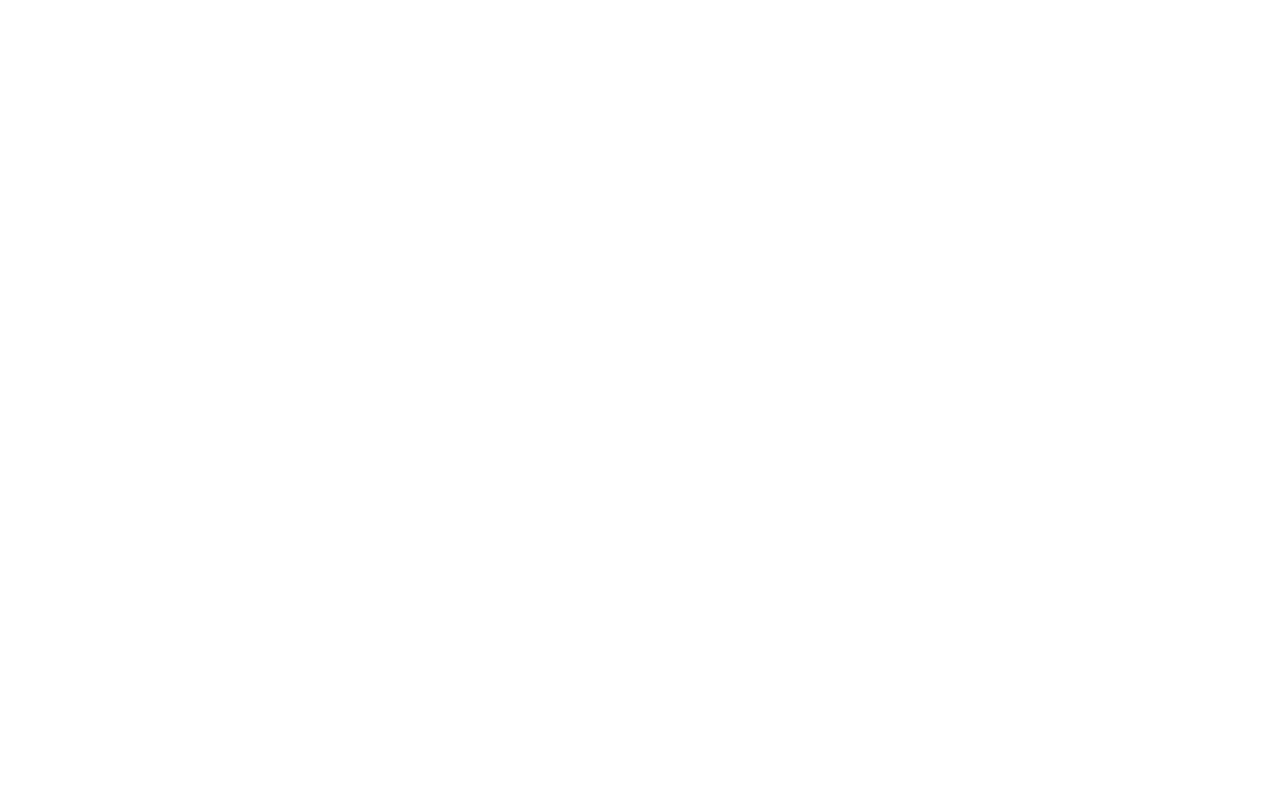
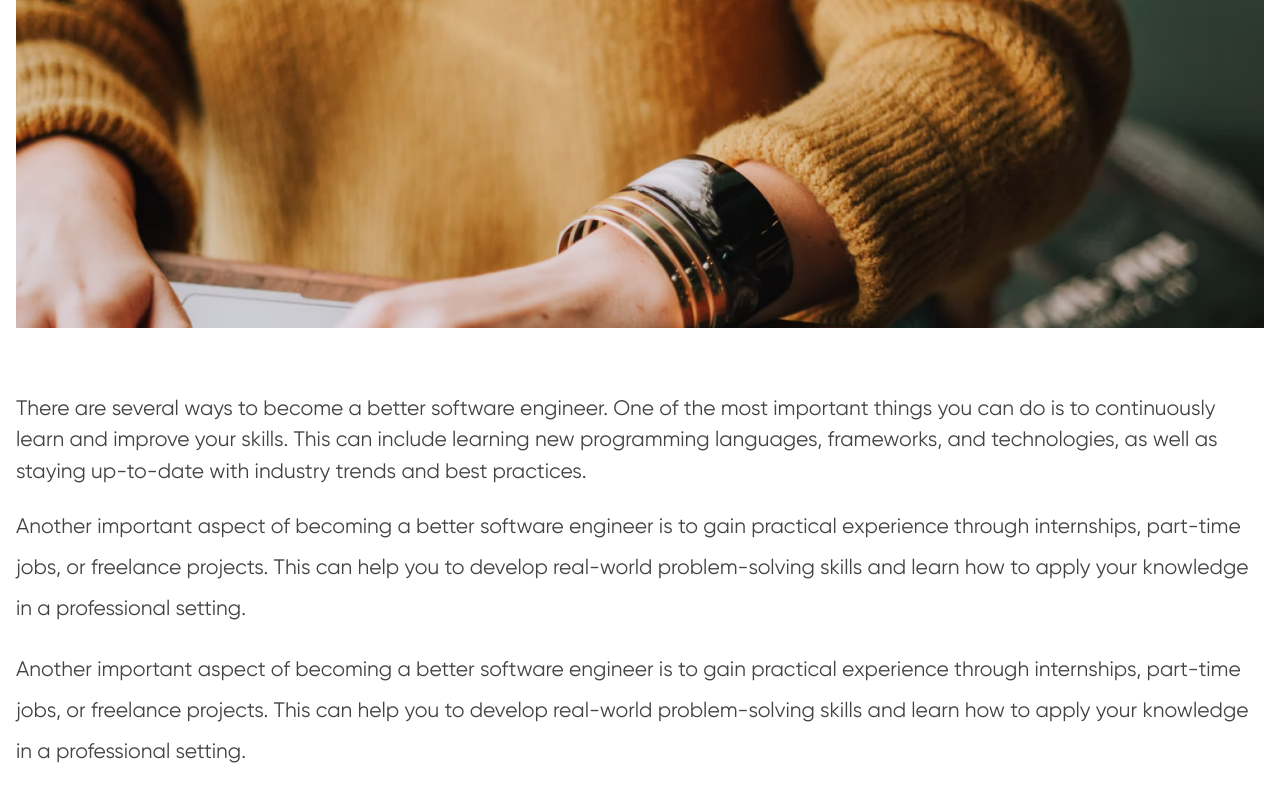
Before and after one commit to Tuasegun/devsch, a Next.js app: page /blog/1 in a window 1280 px wide. Before the commit this address had no page. Shown: the part 500-1297 px from the top of the page. Before the commit the page ends 800 px from the top, so only its background shows below. Built offline with nearby package versions, Linux system fonts and the light colour scheme.

Commit message:
finished Blog

```diff
--- a/constant/blogContent.tsx
+++ b/constant/blogContent.tsx
@@ -7,6 +7,7 @@ export interface BlogInterface {
   content1?: string;
   content2?: string;
   content3?: string;
+  content4?: string;
   image: string;
 }
 
@@ -16,58 +17,72 @@ export const BlogContents: BlogInterface[] = [
     title: "Tips for optimizing website speed",
     authorName: "Tolu Oluyole",
     duration: "3 min read",
-        previewText: "There are several WAYS to become a better software engineer. One of the most impor...",
-        content1: "There are several ways to become a better software engineer. One of the most important things you can do is to continuously learn and improve your skills. This can include learning new programming languages, frameworks, and technologies, as well as staying up-to-date with industry trends and best practices.",
-       content2: "Another important aspect of becoming a better software engineer is to gain practical experience through internships, part-time jobs, or freelance projects. This can help you to develop real-world problem-solving skills and learn how to apply your knowledge in a professional setting.",
-       image: "assets/images/blog/blogImage1.png"
+    previewText:
+      "There are several WAYS to become a better software engineer. One of the most impor...",
+    content1:
+      "There are several ways to become a better software engineer. One of the most important things you can do is to continuously learn and improve your skills. This can include learning new programming languages, frameworks, and technologies, as well as staying up-to-date with industry trends and best practices.",
+    content2:
+      "Another important aspect of becoming a better software engineer is to gain practical experience through internships, part-time jobs, or freelance projects. This can help you to develop real-world problem-solving skills and learn how to apply your knowledge in a professional setting.",
+      content3:
+      "Another important aspect of becoming a better software engineer is to gain practical experience through internships, part-time jobs, or freelance projects. This can help you to develop real-world problem-solving skills and learn how to apply your knowledge in a professional setting.",
+      content4:
+      "Another important aspect of becoming a better software engineer is to gain practical experience through internships, part-time jobs, or freelance projects. This can help you to develop real-world problem-solving skills and learn how to apply your knowledge in a professional setting.",
+
+    image: "/assets/images/blog/blogImage1.png",
   },
   {
     id: 2,
     title: "Important programming languages",
     authorName: "Tolu Oluyole",
     duration: "3 min read",
-        image: "assets/images/blog/blogImage2.png",
-        previewText: "There are several ways to become a better software engineer. One of the most impor...",
-        content1: "There are several ways to become a better software engineer. One of the most important things you can do is to continuously learn and improve your skills. This can include learning new programming languages, frameworks, and technologies, as well as staying up-to-date with industry trends and best practices.",
+    image: "/assets/images/blog/blogImage2.png",
+    previewText:
+      "There are several ways to become a better software engineer. One of the most impor...",
+    content1:
+      "There are several ways to become a better software engineer. One of the most important things you can do is to continuously learn and improve your skills. This can include learning new programming languages, frameworks, and technologies, as well as staying up-to-date with industry trends and best practices.",
   },
   {
     id: 3,
     title: "Important programming languages",
     authorName: "Tolu Oluyole",
     duration: "3 min read",
-        image: "assets/images/blog/blogImage3.png",
-        previewText: "There are several ways to become a better software engineer. One of the most impor...",
-        content1: "There are several ways to become a better software engineer. One of the most important things you can do is to continuously learn and improve your skills. This can include learning new programming languages, frameworks, and technologies, as well as staying up-to-date with industry trends and best practices.",
+    image: "/assets/images/blog/blogImage3.png",
+    previewText:
+      "There are several ways to become a better software engineer. One of the most impor...",
+    content1:
+      "There are several ways to become a better software engineer. One of the most important things you can do is to continuously learn and improve your skills. This can include learning new programming languages, frameworks, and technologies, as well as staying up-to-date with industry trends and best practices.",
   },
   {
     id: 4,
     title: "Important programming languages",
     authorName: "Tolu Oluyole",
     duration: "3 min read",
-            image: "assets/images/blog/blogImage4.png",
-            previewText: "There are several ways to become a better software engineer. One of the most impor...",
-            content1: "There are several ways to become a better software engineer. One of the most important things you can do is to continuously learn and improve your skills. This can include learning new programming languages, frameworks, and technologies, as well as staying up-to-date with industry trends and best practices.",
+    image: "/assets/images/blog/blogImage4.png",
+    previewText:
+      "There are several ways to become a better software engineer. One of the most impor...",
+    content1:
+      "There are several ways to become a better software engineer. One of the most important things you can do is to continuously learn and improve your skills. This can include learning new programming languages, frameworks, and technologies, as well as staying up-to-date with industry trends and best practices.",
   },
   {
     id: 5,
     title: "Important programming languages",
     authorName: "Tolu Oluyole",
     duration: "3 min read",
-            image: "assets/images/blog/blogImage5.png",
-            previewText: "There are several ways to become a better software engineer. One of the most impor...",
-            content1: "There are several ways to become a better software engineer. One of the most important things you can do is to continuously learn and improve your skills. This can include learning new programming languages, frameworks, and technologies, as well as staying up-to-date with industry trends and best practices.",
+    image: "/assets/images/blog/blogImage5.png",
+    previewText:
+      "There are several ways to become a better software engineer. One of the most impor...",
+    content1:
+      "There are several ways to become a better software engineer. One of the most important things you can do is to continuously learn and improve your skills. This can include learning new programming languages, frameworks, and technologies, as well as staying up-to-date with industry trends and best practices.",
   },
   {
     id: 6,
     title: "Important programming languages",
     authorName: "Tolu Oluyole",
     duration: "3 min read",
-            image: "assets/images/blog/blogImage6.png",
-            previewText: "There are several ways to become a better software engineer. One of the most impor...",
-            content1: "There are several ways to become a better software engineer. One of the most important things you can do is to continuously learn and improve your skills. This can include learning new programming languages, frameworks, and technologies, as well as staying up-to-date with industry trends and best practices.",
-        }
-
-
-
-
-]
+    image: "/assets/images/blog/blogImage6.png",
+    previewText:
+      "There are several ways to become a better software engineer. One of the most impor...",
+    content1:
+      "There are several ways to become a better software engineer. One of the most important things you can do is to continuously learn and improve your skills. This can include learning new programming languages, frameworks, and technologies, as well as staying up-to-date with industry trends and best practices.",
+  },
+];
--- a/features/blog/ContentCard.tsx
+++ b/features/blog/ContentCard.tsx
@@ -1,8 +1,10 @@
 import React from "react";
 import { Box, Heading, Image, Text } from "@chakra-ui/react";
 import { BlogInterface } from "@/constant";
+
 export const ContentCard = ({
   title,
+  id,
   authorName,
   duration,
   previewText,
@@ -11,6 +13,8 @@ export const ContentCard = ({
   return (
     <Box
     cursor="pointer"
+    as="a"
+    href={`blog/${id}`}
     >
       <Image src={image} alt={title} />
       <Box
--- a/features/blog/ContentGrid.tsx
+++ b/features/blog/ContentGrid.tsx
@@ -9,9 +9,11 @@ export const ContentGrid = () => {
         <Box py="6.1875rem">
             <SimpleGrid columns={[1, 2, 3]} spacing="30px">
                 {
-                    BlogContents.map(({image, title, duration, previewText, authorName}) => {
+                    BlogContents.map(({image, title, duration, previewText, authorName, id}) => {
                         return (
                             <ContentCard
+                                key={id}
+                                id={id}
                                 title={title}
                                 image={image}
                                 previewText={previewText}
--- /dev/null
+++ b/features/blog/RelatedArticles.tsx
@@ -0,0 +1,41 @@
+import React from 'react'
+import { useRouter } from 'next/router'
+import {Box, Flex, SimpleGrid, Text, Heading} from '@chakra-ui/react'
+import { MainContainer } from '@/layouts/MainContainer'
+import { BlogContents, BlogInterface } from '@/constant'
+import { ContentCard } from './ContentCard'
+
+export const RelatedArticles = () => {
+    const router = useRouter()
+    const {blogId} = router.query
+    const [content, setContent] = React.useState<Array<BlogInterface>>([])
+    //remove the current blog from the list of blogs using filter
+    React.useEffect(() => {
+        if(blogId){
+            const filteredContent = BlogContents.filter(item => item.id  !== parseInt(blogId as string))
+            setContent(filteredContent)
+        }else{
+            setContent(BlogContents)
+        }
+    }, [blogId])
+
+
+  return (
+    <MainContainer>
+        <Box>
+            <Text fontSize={"1.125rem"} fontWeight="700">
+            Related articles
+            </Text>
+        </Box>
+        <Box mb="3.9256rem">
+            <SimpleGrid columns={[1, 2, 3]} spacing="40px" mt="40px">
+                {
+                    content.slice(0, 3).map((item, index) => (
+                        <ContentCard key={index} {...item} />
+                    ))
+                }
+            </SimpleGrid>
+        </Box>
+    </MainContainer>
+  )
+}
--- /dev/null
+++ b/features/blog/ViewBlogContent.tsx
@@ -0,0 +1,128 @@
+import React, {useState} from 'react'
+import { useRouter } from 'next/router'
+import { MainContainer } from '@/layouts/MainContainer'
+import {BlogContents, BlogInterface} from '../../constant'
+import {Box, Text, Image, Flex, Button, Heading, HStack} from '@chakra-ui/react'
+import {AiOutlineWhatsApp,  AiOutlineLinkedin} from 'react-icons/ai'
+import {SlSocialTwitter} from 'react-icons/sl'
+import { BsArrowLeft } from 'react-icons/bs'
+import { TwitterShareButton, LinkedinShareButton,  WhatsappShareButton} from 'next-share'
+export const ViewBlogContent = () => {
+    const router = useRouter()
+    const { blogId } = router.query
+    const [content, setContent] = useState<BlogInterface[]>([])
+
+    React.useEffect(() => {
+        if (blogId) {
+            const contents = BlogContents.filter((item: any) => item.id === parseInt(blogId as string))
+            setContent(contents)
+        }else{
+            setContent([])
+        }
+    }, [blogId])
+  return (
+    <MainContainer>
+        <Box
+        display="flex"
+        flexDirection={"column"}
+        pt="33px"
+        pb="107px"
+        >
+            <HStack mb="12px" cursor={"pointer"}>
+                <Text>
+                    <BsArrowLeft size={30} onClick={() => router.push('/blog')} />
+                </Text>
+                <Text fontSize={"18.32px"}>
+                    All blogs
+                </Text>
+            </HStack>
+
+            <Heading as="h1" fontSize={["1.125rem","2.625rem"]} mb="12px" color="#434343" >
+                {content[0]?.title}
+            </Heading>
+            <Text fontSize={[".9537rem","21.4608px"]} fontWeight={500} color="brand.black">
+                {content[0]?.authorName}
+               <Text as="span"  ml=".3125rem" color="brand.black" fontWeight={300}>
+               ||  {content[0]?.duration}
+                </Text>
+            </Text>
+            <Box
+            width="full"
+            height={["16.0119rem","32.625rem"]}
+            position="relative"
+            mt="36px"
+            >
+                <Image height="100%" width={"100%"} objectFit={["contain","cover"]} src={content[0]?.image} alt={content[0]?.title} />
+            </Box>
+            <Box
+            position={"relative"}
+            mt="66px"
+            >
+                <Text fontSize={["1.125rem","1.3125rem"]} mb="1.25rem">
+                    {content[0]?.content1}
+                </Text>
+
+                <Text mt="1.25rem" fontSize={["1.125rem","1.3125rem"]} mb="1.25rem" lineHeight={["2.1938rem", "2.5594rem"]}>
+                    {content[0]?.content2}
+                </Text>
+                <Text mt="1.25rem" mb="1.25rem" fontSize={["1.125rem","1.3125rem"]} lineHeight={["2.1938rem", "2.5594rem"]}>
+                    {content[0]?.content3}
+                </Text>
+                <Text mt="1.25rem" mb="1.25rem"fontSize={["1.125rem","1.3125rem"]} lineHeight={["2.1938rem", "2.5594rem"]}>
+                    {content[0]?.content4}
+                </Text>
+            </Box>
+
+            <Box>
+                <Box>
+                    <Text
+                    fontSize={"18px"}
+                    fontWeight="700"
+                    lineHeight={"29.5392px"}
+                    mb="12px"
+                    >
+                    Share this article
+                    </Text>
+                </Box>
+
+                <Flex
+                columnGap={"6px"}
+                >
+                <WhatsappShareButton
+                    url={`https://schfordevs.vercel.app/${blogId}`}
+                    title={content[0]?.title}
+                    >
+                        <Box bg="#EEF8EC" color="#2E6B26"p={[".5rem",".8125rem"]}>
+                            <AiOutlineWhatsApp size={30} />
+                        </Box>
+                    </WhatsappShareButton>
+
+
+                    <TwitterShareButton
+                    url={`https://schfordevs.vercel.app/${blogId}`}
+                    title={content[0]?.title}
+                    >
+                        <Box bg="#EEF8EC"  color="#2E6B26"  p={[".5rem",".8125rem"]}>
+                            <SlSocialTwitter size={30} />
+                        </Box>
+                    </TwitterShareButton>
+
+
+
+                    <LinkedinShareButton
+                    url={`https://schfordevs.vercel.app/${blogId}`}
+                    title={content[0]?.title}
+                    >
+                        <Box bg="#EEF8EC"  color="#2E6B26"  p={[".5rem",".8125rem"]}>
+                            <AiOutlineLinkedin size={30} />
+                        </Box>
+                    </LinkedinShareButton>
+
+
+
+                </Flex>
+            </Box>
+        </Box>
+    </MainContainer>
+  )
+}
--- a/features/blog/index.ts
+++ b/features/blog/index.ts
@@ -1,3 +1,5 @@
 export * from './ContentCard'
 export * from './ContentGrid'
 export * from './BlogHero'
+export * from './ViewBlogContent'
+export * from './RelatedArticles'
--- /dev/null
+++ b/pages/blog/[blogId].tsx
@@ -0,0 +1,15 @@
+import { MainLayout } from '@/layouts/MainLayout'
+import React from 'react'
+import {ViewBlogContent, RelatedArticles} from '../../features/blog/'
+const ViewBlog = () => {
+  return (
+    <div>
+      <MainLayout isWhite>
+      <ViewBlogContent/>
+      <RelatedArticles/>
+      </MainLayout>
+    </div>
+  )
+}
+
+export default ViewBlog
```
Lines whose indentation alone changed are shown as unchanged.
